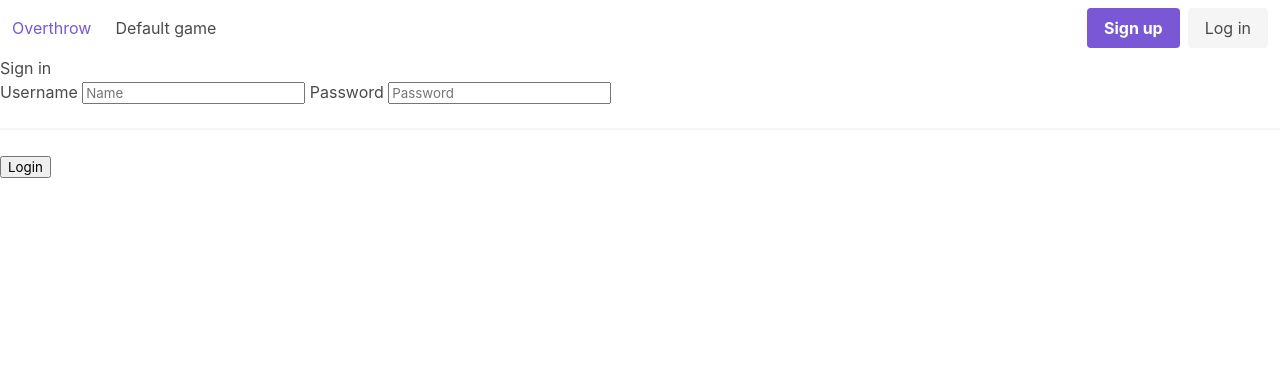
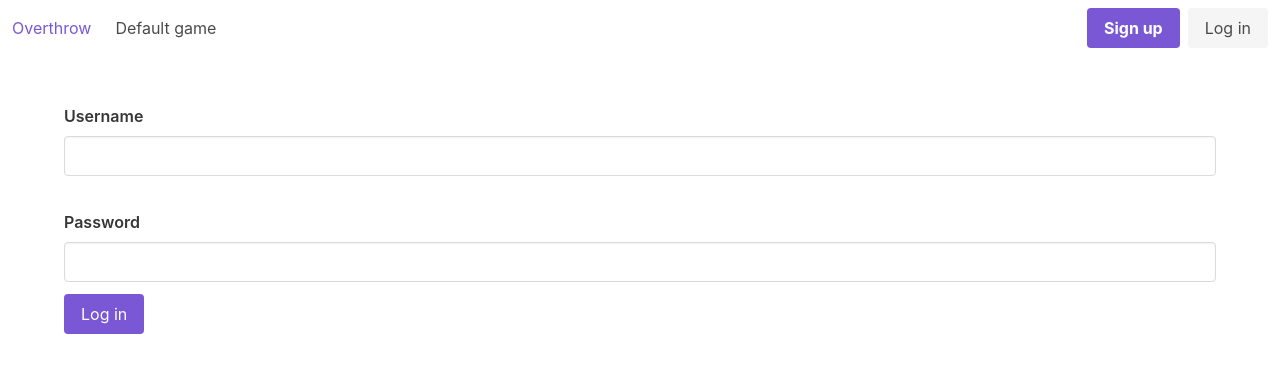
Before and after one commit to SupraSummus/overthrow, a Vue app in the folder frontend/: page /#/login in a window 1280 px wide. Shown: the top 372 px of the page. Built offline with nearby package versions, Linux system fonts and the light colour scheme; no server answers; what vue-panzoom would draw is missing.

Commit message:
Buefy login form

```diff
--- a/frontend/src/api.js
+++ b/frontend/src/api.js
@@ -2,6 +2,15 @@ import store from "./store";
 
 const api_port = 8000;
 const api_url = `${window.location.protocol}//${window.location.hostname}:${api_port}/api/`;
+
+class APIClientError extends Error {
+  constructor(response, ...params) {
+    super(...params);
+    this.response = response;
+    this.name = "APIClientError";
+  }
+}
+export { APIClientError };
 
 const call_api = ({ method, path, payload }) => {
   const headers = { "Content-Type": "application/json" };
@@ -13,17 +22,22 @@ const call_api = ({ method, path, payload }) => {
     headers,
     body: JSON.stringify(payload),
   }).then(response => {
-    // no content
+    // ok but no content
     if (response.status == 204) return null;
 
-    if (response.ok) {
-      return response.json();
-    } else if (response.status >= 400 && response.status < 500) {
-      throw response.json();
-    } else {
-      console.error(response);
-      throw "unexpected response";
+    // ok with content
+    if (response.ok) return response.json();
+
+    // client's fault
+    if (response.status >= 400 && response.status < 500) {
+      return response.json().then(message => {
+        const e = new APIClientError(message);
+        throw e;
+      });
     }
+
+    console.error("unexpected response", response);
+    throw response;
   });
 };
 
--- a/frontend/src/components/Login.vue
+++ b/frontend/src/components/Login.vue
@@ -1,50 +1,86 @@
 <template>
-  <div>
-    <form @submit.prevent="login">
-      <h1>Sign in</h1>
-      <label>
-        Username
-        <input required v-model="username" type="username" placeholder="Name" />
-      </label>
-      <label>
-        Password
-        <input
-          required
-          v-model="password"
-          type="password"
-          placeholder="Password"
-        />
-      </label>
-      <p>{{ message }}</p>
-      <p></p>
-      <hr />
-      <button type="submit">Login</button>
-    </form>
-  </div>
+  <section class="section">
+    <div class="container">
+      <form @submit.prevent="login">
+        <b-field
+          v-for="(field, name) in fields"
+          :key="name"
+          v-bind="field"
+          :type="field.message ? 'is-danger' : ''"
+        >
+          <b-input v-model="field.value" v-bind="field.input_options" />
+        </b-field>
+
+        <b-button
+          type="is-primary"
+          native-type="submit"
+          v-bind:loading="processing"
+        >
+          Log in
+        </b-button>
+
+        <p class="has-text-danger">{{ message }}</p>
+      </form>
+    </div>
+  </section>
 </template>
 
 <script>
 export default {
   data() {
     return {
-      username: "",
-      password: "",
+      fields: {
+        username: {
+          label: "Username",
+          message: "",
+          value: "",
+          input_options: { maxlength: 30 },
+        },
+        password: {
+          label: "Password",
+          message: "",
+          value: "",
+          input_options: { type: "password", "password-reveal": true },
+        },
+      },
+      processing: false,
       message: "",
     };
   },
   methods: {
     login: function() {
-      this.message = "logging in ...";
+      this.processing = true;
       this.$store
         .dispatch("log_in", {
-          username: this.username,
-          password: this.password,
+          username: this.fields.username.value,
+          password: this.fields.password.value,
         })
         .then(() =>
           this.$router.push({ name: "game", params: { id: "default" } }),
         )
-        .catch(() => {
-          this.message = "failed to login";
+        .catch(e => {
+          // clear status
+          this.processing = false;
+          this.message = "";
+          for (let name in this.fields) {
+            this.fields[name].message = "";
+          }
+
+          // probably server error
+          // instanceof doesn't work because of some babel magic
+          if (e.name != "APIClientError") {
+            this.message = "Oops, something went wrong.";
+            throw e;
+          }
+
+          // set messages
+          if ("non_field_errors" in e.response) {
+            this.message = e.response["non_field_errors"].join(", ");
+          }
+          for (let name in this.fields) {
+            const field = this.fields[name];
+            if (name in e.response) field.message = e.response[name].join(", ");
+          }
         });
     },
   },
```
